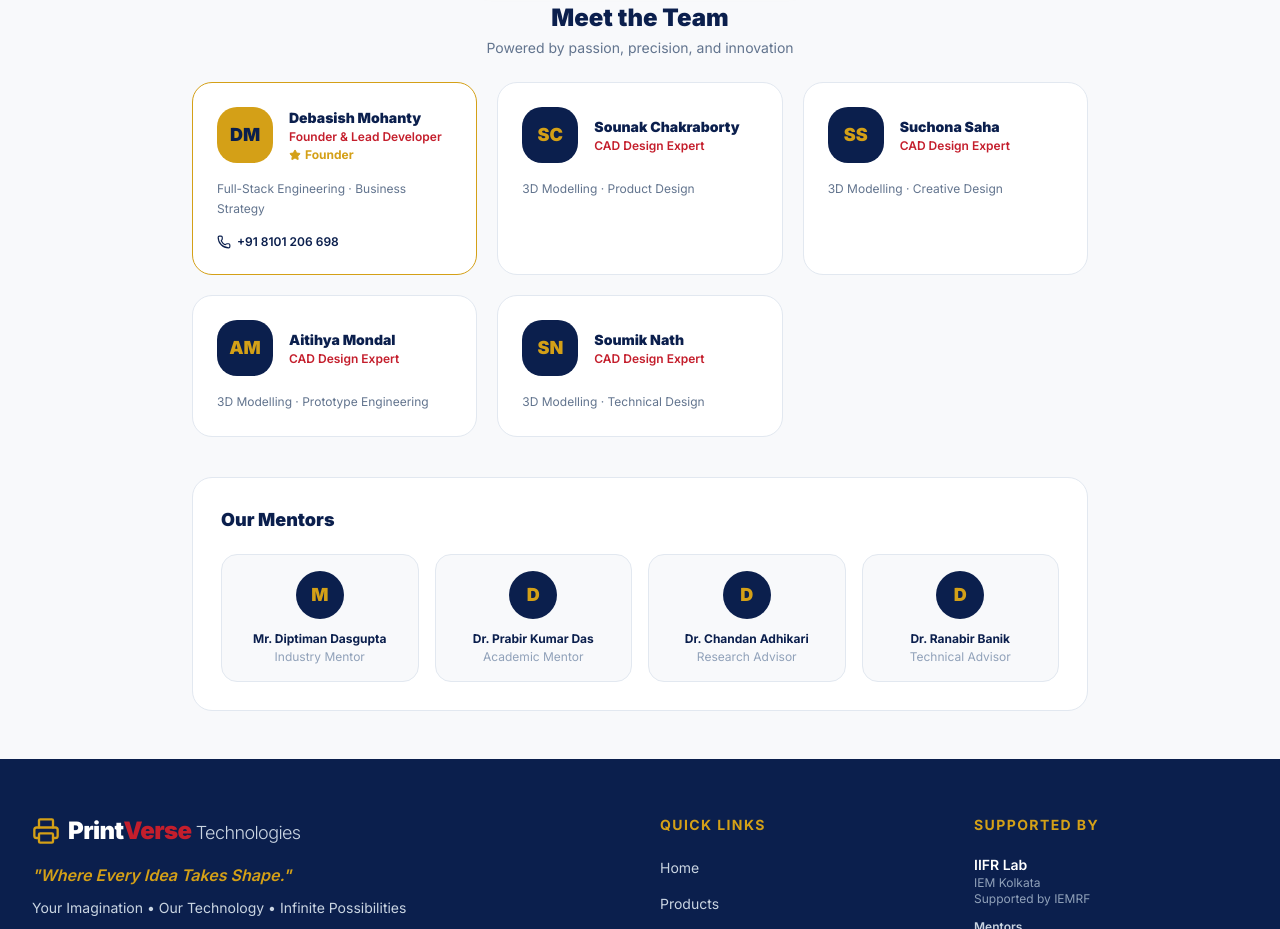
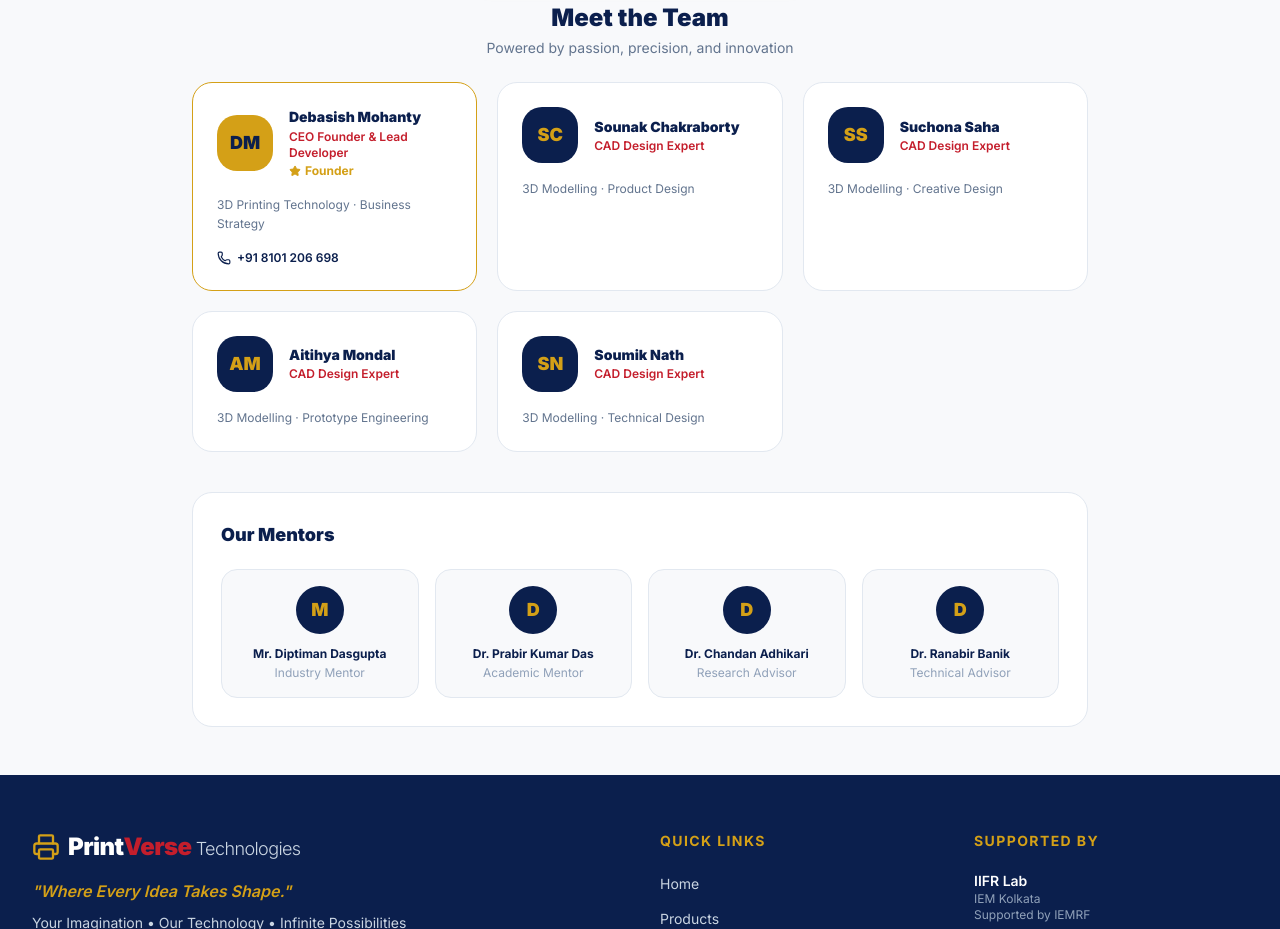
Before and after one commit to coderdebasish/IEM-PrintVerse-Technologies, a Next.js app in the folder printverse/: page /contact in a window 1280 px wide. Shown: the part 920-1849 px from the top of the page. Built offline with nearby package versions, Linux system fonts and the light colour scheme; no server answers.

Commit message:
feat: implement contact page, quote request form with validation, and STL processing API route

```diff
--- a/printverse/src/app/(public)/contact/page.tsx
+++ b/printverse/src/app/(public)/contact/page.tsx
@@ -11,8 +11,8 @@ export const metadata: Metadata = {
 const TEAM = [
   {
     name: "Debasish Mohanty",
-    role: "Founder & Lead Developer",
-    expertise: "Full-Stack Engineering · Business Strategy",
+    role: "CEO Founder & Lead Developer",
+    expertise: "3D Printing Technology · Business Strategy",
     phone: "+91 8101 206 698",
     initials: "DM",
     highlight: true,
--- a/printverse/src/app/(public)/quote/QuoteForm.tsx
+++ b/printverse/src/app/(public)/quote/QuoteForm.tsx
@@ -60,8 +60,8 @@ async function validateSTLFile(file: File): Promise<string | null> {
     return "File is empty. Please select a valid STL file.";
   }
 
-  // Byte-sniff: read first 80 bytes to detect STL type
-  const buffer = await file.slice(0, 80).arrayBuffer();
+  // Byte-sniff: read first 84 bytes to detect STL type
+  const buffer = await file.slice(0, 84).arrayBuffer();
   const bytes = new Uint8Array(buffer);
   const header = new TextDecoder().decode(bytes.slice(0, 6)).toLowerCase();
   const isTextSTL = header.startsWith("solid");
--- a/printverse/src/app/(public)/quote/actions.ts
+++ b/printverse/src/app/(public)/quote/actions.ts
@@ -43,7 +43,7 @@ export async function submitQuote(
 
       const fileName = `${Date.now()}-${formData.stlFileName.replace(/[^a-zA-Z0-9._-]/g, "_")}`;
       const { data: uploadData, error: uploadError } = await serviceClient.storage
-        .from("stl-uploads")
+        .from("stl-files")
         .upload(fileName, buffer, {
           contentType: "model/stl",
           upsert: false,
--- a/printverse/src/app/api/admin/stl-url/route.ts
+++ b/printverse/src/app/api/admin/stl-url/route.ts
@@ -18,7 +18,7 @@ export async function GET(request: NextRequest) {
 
   const service = createServiceClient();
   const { data, error } = await service.storage
-    .from("stl-uploads")
+    .from("stl-files")
     .createSignedUrl(path, 900); // 15 min
 
   if (error || !data?.signedUrl)
```
